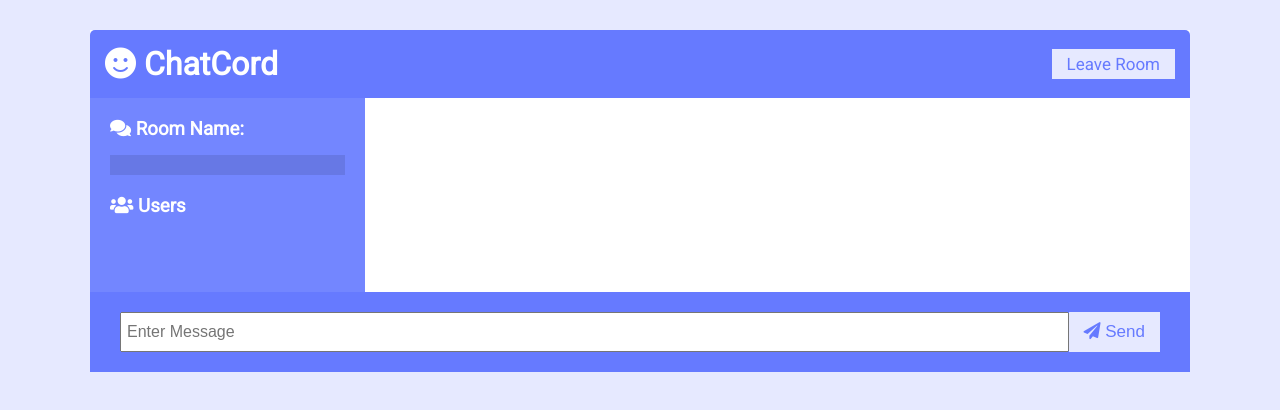
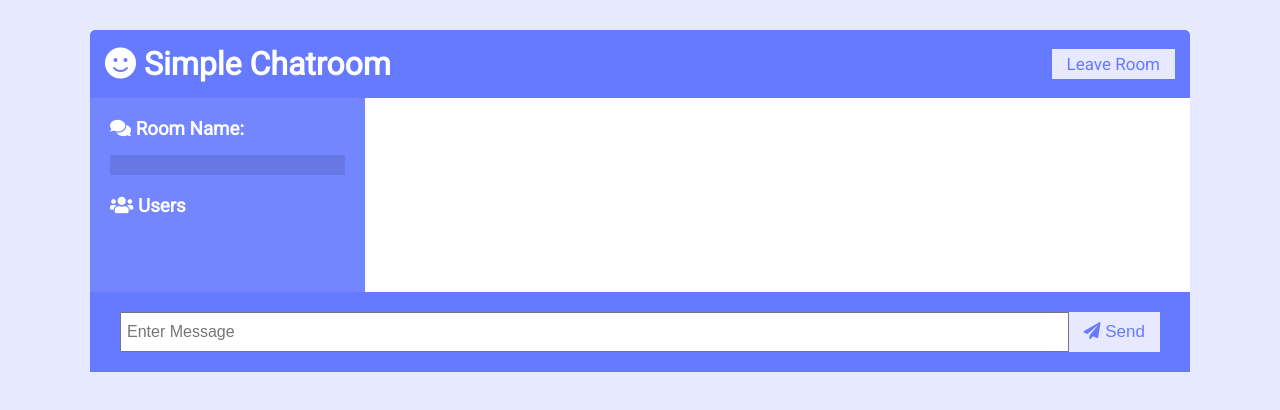
Before and after one commit to AshishKumar32/chat, a website: page public/chat.html in a window 1280 px wide. Drawn offline with nearby package versions, Linux system fonts and the light colour scheme; no server answers.

Commit message:
Update chat.html

```diff
--- a/public/chat.html
+++ b/public/chat.html
@@ -10,7 +10,7 @@
 <body>
   <div class="chat-container">
     <header class="chat-header">
-      <h1><i class="fas fa-smile"></i> ChatCord</h1>
+      <h1><i class="fas fa-smile"></i> Simple Chatroom</h1>
       <a href="index.html" class="btn">Leave Room</a>
     </header>
     <main class="chat-main">
```
